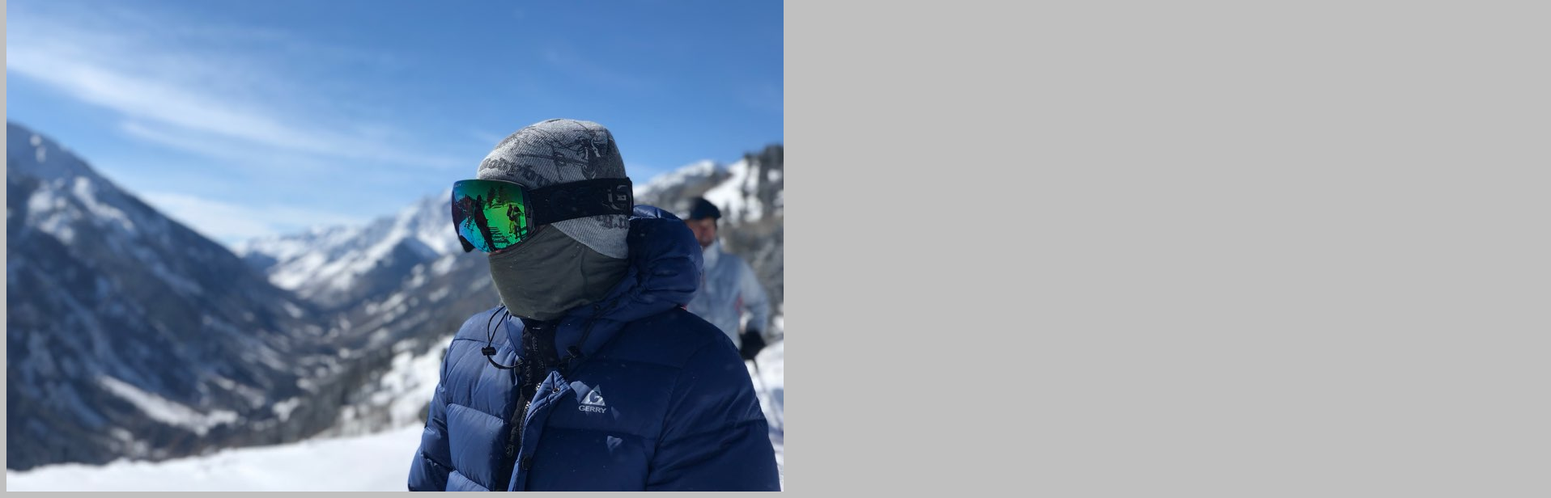
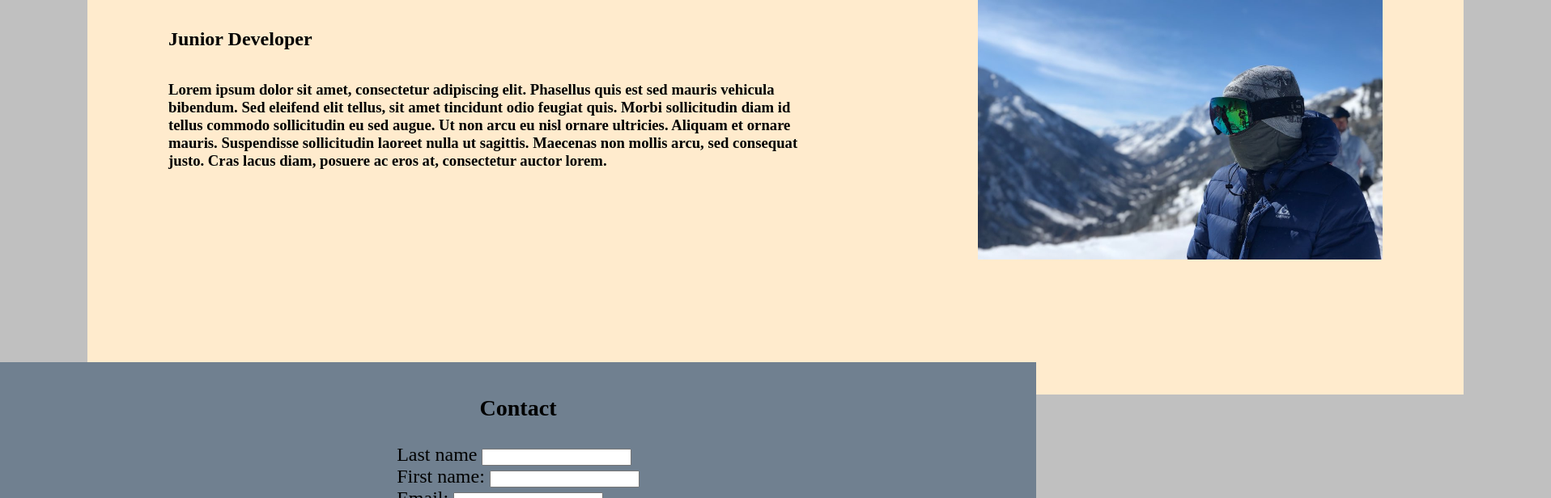
Before and after one commit to aa-shin/personal-website2, a plain HTML site: page index.html in a window 1280 px wide. Shown: the part 252-868 px from the top of the page at 81% size, 1916 px wide, since content can reach past the window. After the commit the page ends 800 px from the top, so only its background shows below. Drawn offline with Linux system fonts and the light colour scheme.

Commit message:
second commit

```diff
--- a/index.html
+++ b/index.html
@@ -21,5 +21,21 @@
     <div>
       <img class="index" src="images/index image.jpg" alt="image of Aaron with ski gear in the snowy mountains">
     </div>
+    <footer>
+      <h3>Contact</h3>
+      <form>
+        <label for="lname">Last name</label>
+        <input type="text" id="lname" name="lname" />
+        <br />
+        <label for="fname">First name:</label>
+        <input type="text" id="fname" name="fname" />
+        <br />
+        <label for="email">Email:</label>
+        <input type="text" id="email">
+        <br />
+        <input type="submit" value="Submit" />
+        </form>
+      </form>
+    </footer>
   </body>
 </html>
--- a/styles.css
+++ b/styles.css
@@ -1,4 +1,5 @@
 body {
+  display: inline-flex;
   background-color: silver;
 }
 
@@ -22,3 +23,38 @@ nav {
   font-size: larger;
   word-spacing: 20px;
 }
+
+main {
+  background-color: blanchedalmond;
+  display: flex;
+  width: 800px;
+  flex-direction: column;
+  justify-content: center;
+  margin-left: 100px;
+  padding: 100px;
+}
+
+.index {
+  background-color: blanchedalmond;
+  width: 500px;
+  padding: 100px;
+  padding-bottom: 167px;
+  padding-top: 140px;
+  margin-top: 50px;
+  margin-right: 100px;
+}
+
+footer {
+  position: fixed;
+  left: 0px;
+  right: 0px;
+  top: 700px;
+  align-items: center;
+  background-color: slategray;
+  height: 220px;
+  justify-content: center;
+  display: flex;
+  flex-direction: column;
+  padding: 10px;
+  font-size: x-large;
+}
```
